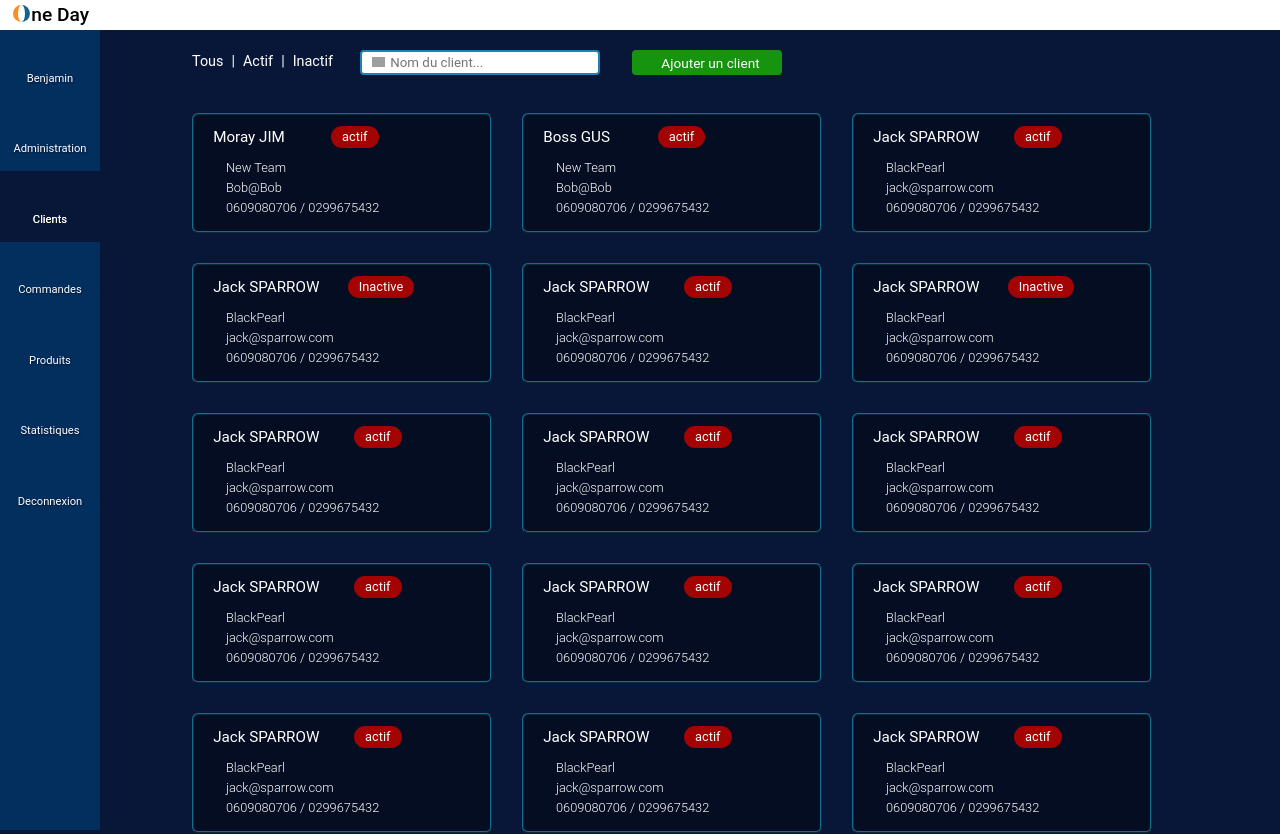
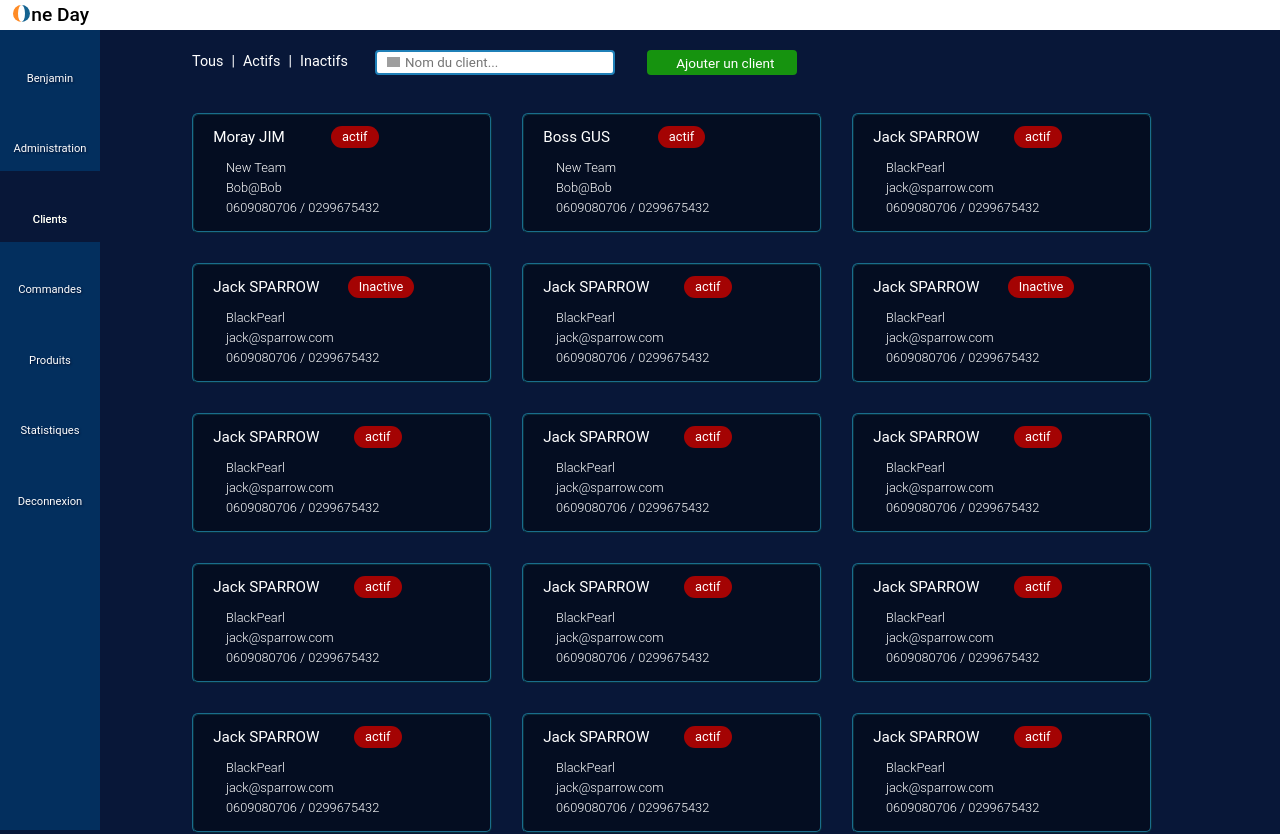
Before and after one commit to CGERARD35/projet-EPSI-angular, an Angular app: page /clients/list in a window 1280 px wide. Shown: the top 834 px of the page. Built offline with nearby package versions, Linux system fonts and the light colour scheme; data requests are answered from the project's data file; grey boxes are pictures that could not be loaded; some icons are missing.

Commit message:
searchbar Actifs+Inactifs

```diff
--- a/src/app/clients/pages/page-clients-list/page-clients-list.component.html
+++ b/src/app/clients/pages/page-clients-list/page-clients-list.component.html
@@ -2,11 +2,10 @@
 <div class="search-bar">
   <div class="search-container">
     <div class="search-bar-links">
-      <a routerLink="#" class="sorting-link" title="Tous les clients">Tous</a><span>|</span>
-      <a routerLink="#" class="sorting-link" title="Tous les clients actif">Actif</a><span>|</span>
-      <a routerLink="#" class="sorting-link" title="Tous les clients inactif">Inactif</a>
+      <a routerLink="/clients" class="sorting-link" title="Tous les clients">Tous</a><span>|</span>
+      <a routerLink="/clients" class="sorting-link" title="Tous les clients actifs">Actifs</a><span>|</span>
+      <a routerLink="/clients" class="sorting-link" title="Tous les clients inactifs">Inactifs</a>
     </div>
-
     <div class="search-bar-by-name">
       <label for="searchbar"></label>
       <input id="searchbar" type="text" title="Rechercher" placeholder="Nom du client...">
--- a/src/assets/searchbar.js
+++ b/src/assets/searchbar.js
@@ -34,7 +34,7 @@ function activList(){
     let cards = document.querySelectorAll(".card");
     cards.forEach(card => {
         let name = card.firstElementChild.childNodes[1].textContent
-      if(name.includes("Payée") || name.includes("Actif")){
+      if(name.includes("Payée") || name.includes("Actifs")){
             card.style.display = "block"
         }  else {
             card.style.display = "none"
@@ -48,7 +48,7 @@ function inactiveList(){
   let cards = document.querySelectorAll(".card");
   cards.forEach(card => {
     let name = card.firstElementChild.childNodes[1].textContent
-    if(name.includes("Impayée") || name.includes("Inactif")){
+    if(name.includes("Impayée") || name.includes("Inactifs")){
       card.style.display = "block"
     }  else {
       card.style.display = "none"
```
